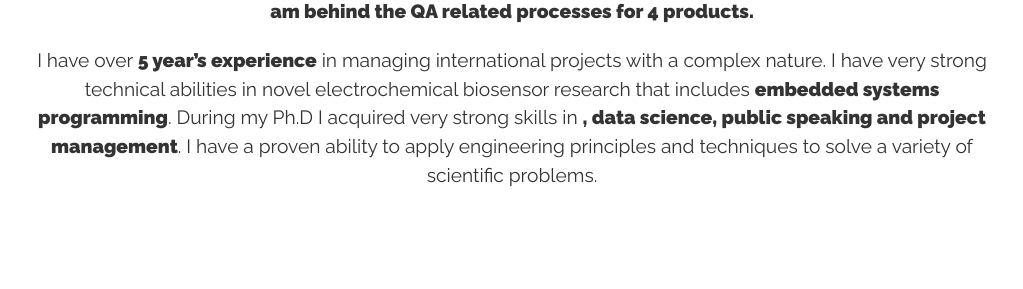
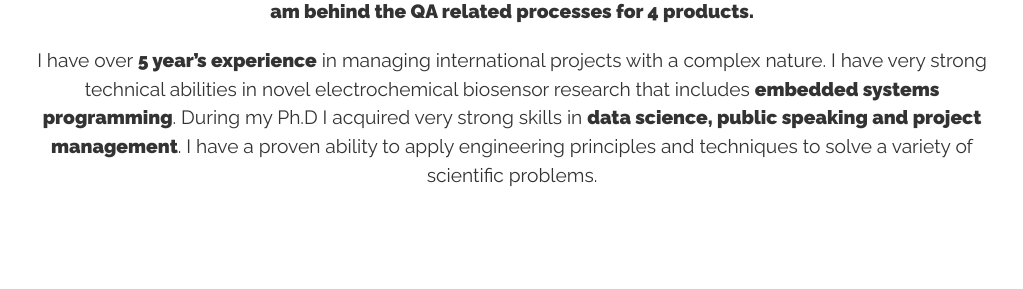
Before and after one commit to conanmercer/conanmercer.github.io, a Jekyll site: the page built from index.html, in a window 1280 px wide and 900 px high, scrolled down 488 px. Shown: the part 154-443 px from the top of the window, without its empty margins (128-1151 px from the left). Built offline with Jekyll 4.4.1, drawn with Linux system fonts in a browser that asks for light colours; nearby versions of some CDN libraries; some web fonts are replaced.

Commit message:
corrected formatting

```diff
--- a/_config.yml
+++ b/_config.yml
@@ -6,7 +6,7 @@ description: Resume and Blog
 
 # User settings
 username: Conan Mercer
-user_description: <p>I am an innovative Applied Scientist with vast and deep experience, packed full of creativity. <b> I am a Chemistry Ph.D now turned to the side of Data Science. </b> I spend my free time working on Machine Learning projects. Lately I have been immersed in <b>quality assurance engineering</b> working for <a href="https://www.theprojectgroup.com/en/" target="_blank">The Project Group</a>, a Munich headquartered company creating project, portfolio and resource management software.<b> I am behind the QA related processes for 4 products.</b></p> <p>I have over <b>5 year’s experience</b> in managing international projects with a complex nature. I have very strong technical abilities in novel electrochemical biosensor research that includes <b>embedded systems programming</b>. During my Ph.D I acquired very strong skills in <b>, data science, public speaking and project management</b>. I have a proven ability to apply engineering principles and techniques to solve a variety of scientific problems.</p>
+user_description: <p>I am an innovative Applied Scientist with vast and deep experience, packed full of creativity. <b> I am a Chemistry Ph.D now turned to the side of Data Science. </b> I spend my free time working on Machine Learning projects. Lately I have been immersed in <b>quality assurance engineering</b> working for <a href="https://www.theprojectgroup.com/en/" target="_blank">The Project Group</a>, a Munich headquartered company creating project, portfolio and resource management software.<b> I am behind the QA related processes for 4 products.</b></p> <p>I have over <b>5 year’s experience</b> in managing international projects with a complex nature. I have very strong technical abilities in novel electrochemical biosensor research that includes <b>embedded systems programming</b>. During my Ph.D I acquired very strong skills in <b> data science, public speaking and project management</b>. I have a proven ability to apply engineering principles and techniques to solve a variety of scientific problems.</p>
 user_title: Applied Scientist
 email: conan.mercer1@gmail.com
 
```
